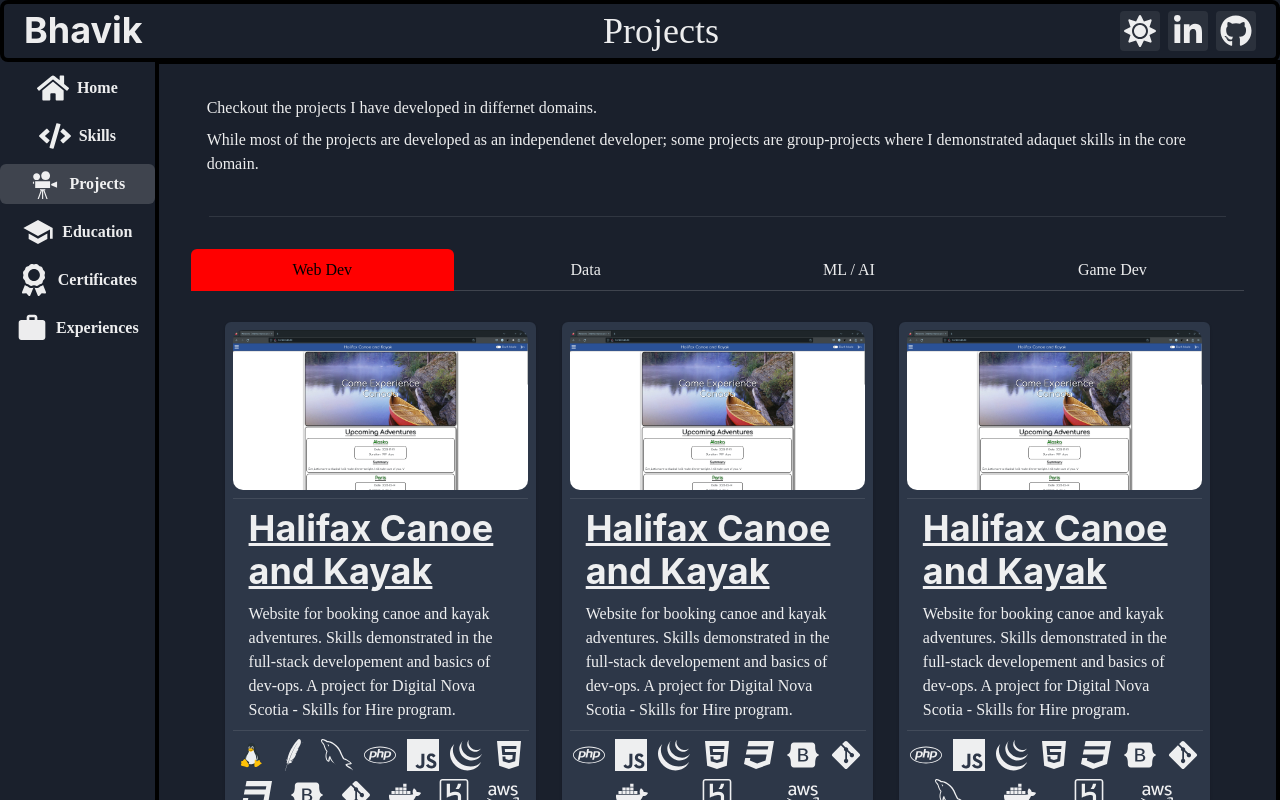
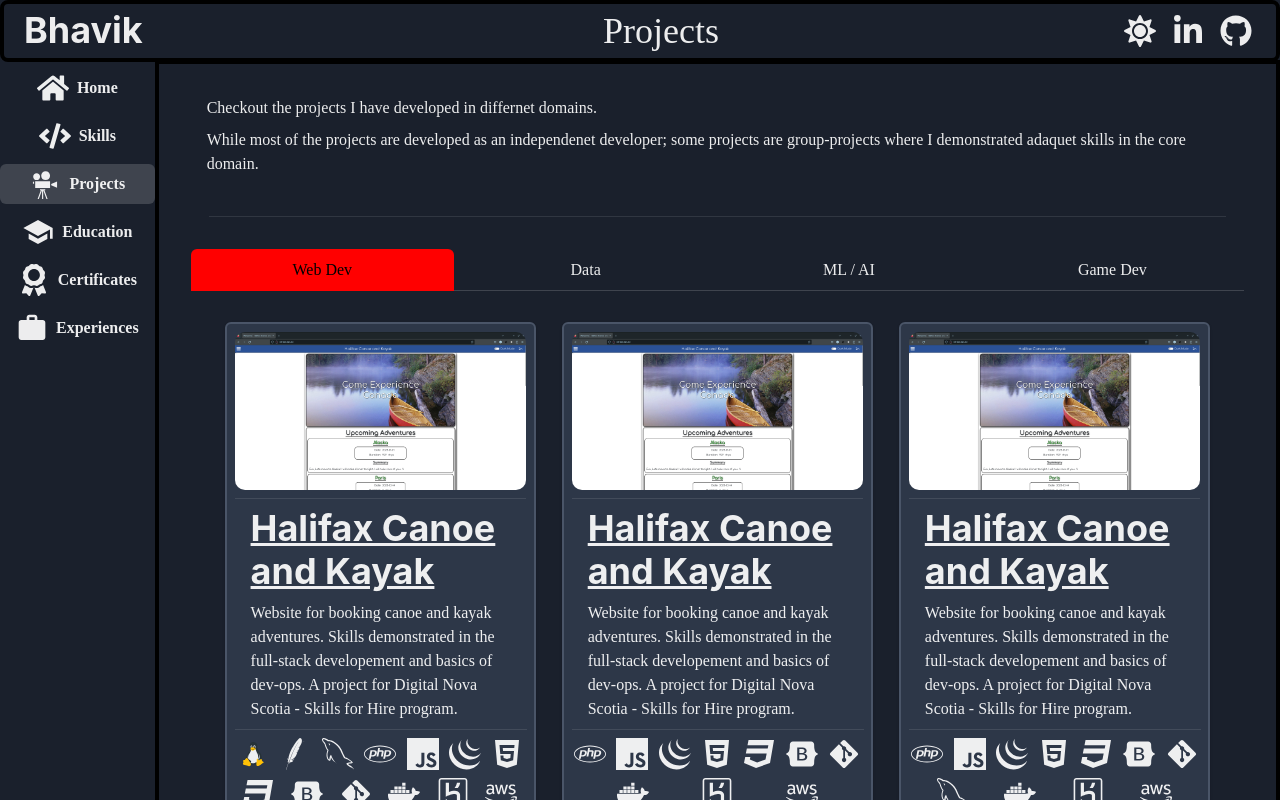
Before and after one commit to bhavik-knight/portfolio-chakra, a React (Vite) app in the folder react/frontend/: page / in a window 1280 px wide. Both pictures are taken after a click on the button "Projects". Shown: the top 800 px of the page. Built offline with nearby package versions, Linux system fonts and the light colour scheme.

Commit message:
added box-shadow on cards on hover; header button border on hover for both dark/light mode

```diff
--- a/react/frontend/src/components/Header.css
+++ b/react/frontend/src/components/Header.css
@@ -8,10 +8,6 @@
     margin-inline: 4px;
 }
 
-.navbar button:hover {
-    border: 2px solid cyan;
-}
-
 .navbar p {
     text-transform: capitalize;
 }
--- a/react/frontend/src/components/Header.jsx
+++ b/react/frontend/src/components/Header.jsx
@@ -1,5 +1,6 @@
 import { icons } from "./Icons"
 import { useState, useRef, useEffect } from "react"
+import { useColorModeValue } from "@chakra-ui/react"
 import { Heading, Menu, Box, Flex, Image, Text, Container } from "@chakra-ui/react"
 import { Tooltip, Button, Icon, IconButton, ButtonGroup } from "@chakra-ui/react"
 
@@ -13,9 +14,11 @@ function getNavbarIconButton(btnName, btnIcon, handleClick) {
     return (
         <Tooltip hasArrow placement="bottom" label={btnName} araiLabel={btnName} textTransform="capitalize">
             <IconButton
-                variant="solid"
+                variant="ghost"
                 fontSize={{ base: "md", lg: "2xl" }}
                 borderRadius="4px"
+                border="1px solid transparent"
+                _hover={{ borderColor: useColorModeValue("red", "cyan") }}
                 name={btnName}
                 icon={btnIcon}
                 onClick={event => handleClick(event)}
--- a/react/frontend/src/components/ProjectCard.jsx
+++ b/react/frontend/src/components/ProjectCard.jsx
@@ -1,3 +1,4 @@
+import { useColorMode, useColorModeValue } from "@chakra-ui/react"
 import { Card, CardHeader, CardBody, CardFooter } from "@chakra-ui/react"
 import { SimpleGrid, Grid, Stack, Flex, Wrap, WrapItem, } from "@chakra-ui/react"
 import { Img, Heading, Text, Divider } from "@chakra-ui/react"
@@ -5,14 +6,22 @@ import { Tooltip, Button } from "@chakra-ui/react"
 import { nanoid } from "nanoid"
 import { icons } from "./Icons"
 
+const footerButtonStyle = {
+    width: "80px",
+    variant: "solid"
+}
+
 function ProjectCard({ project }) {
     return (
         <Card
             key={nanoid()}
             className="projectCard"
             boxSize={{ base: "100%", md: "50%", xl: "30%" }}
-            mt={4} p={2}
-            _hover={{ border: "2px solid red" }}
+            my={4} p={2} gap={1}
+            border="2px solid"
+            borderColor={useColorModeValue("gray.200", "gray.600")}
+            _hover={{ boxShadow: "4px 4px 16px black", _dark: { boxShadow: "4px 4px 16px white" } }
+            }
         >
             <Stack justifyContent="center">
                 <Flex>
@@ -52,9 +61,9 @@ function ProjectCard({ project }) {
 
                 <CardFooter p={0} justifyContent="center">
                     <Wrap mt={2}>
-                        <Button width="80px" bg="orange" color="black">Github</Button>
-                        <Button width="80px" bg="white" color="blue">Details</Button>
-                        <Button width="80px" bg="green" color="white">Link</Button>
+                        <Button sx={footerButtonStyle} bg="orange" color="black" >Github</Button>
+                        <Button sx={footerButtonStyle} bg={useColorModeValue("black", "white")} color={useColorModeValue("cyan", "blue")}>Details</Button>
+                        <Button sx={footerButtonStyle} bg="green" color="white">Link</Button>
                     </Wrap>
                 </CardFooter>
             </Stack>
```
